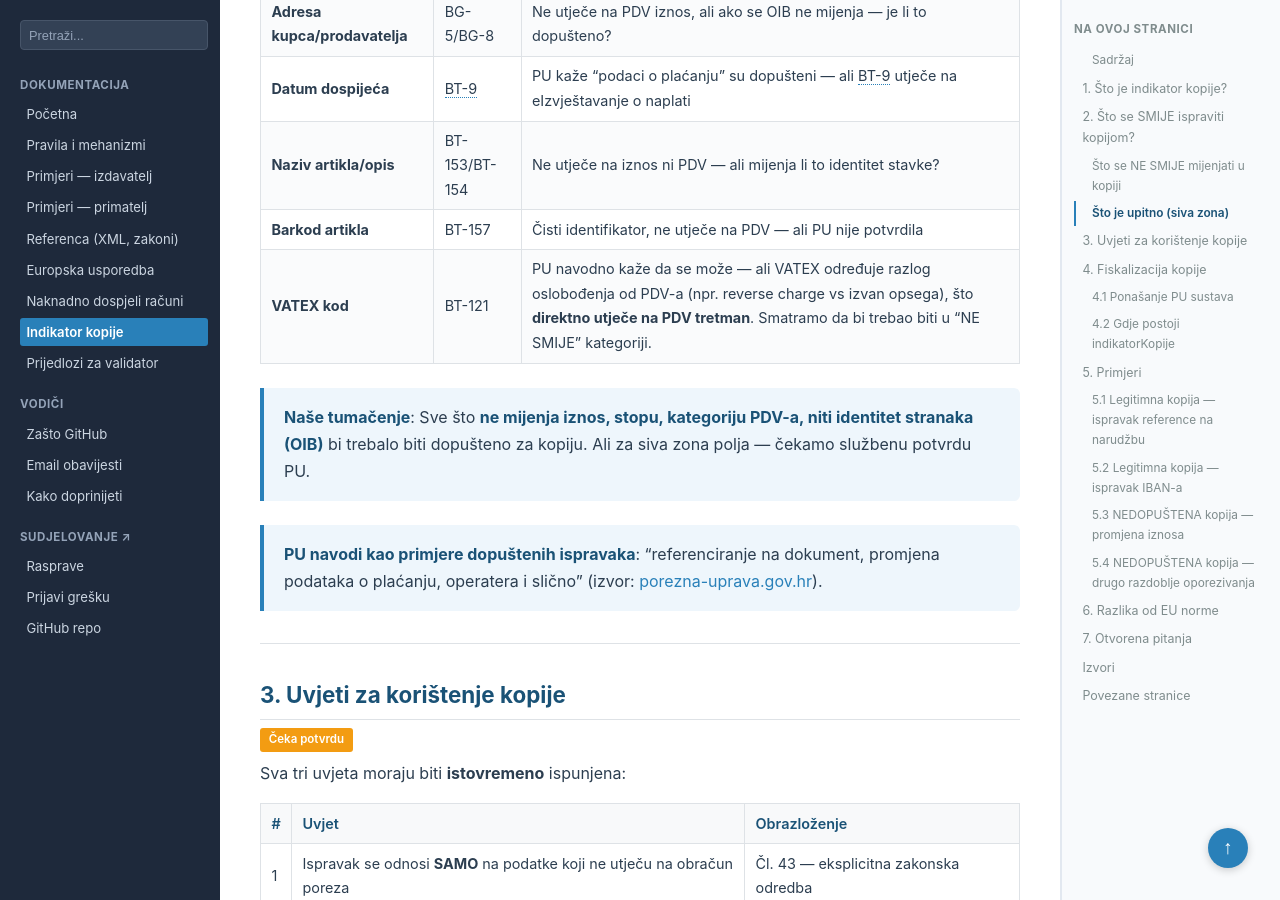
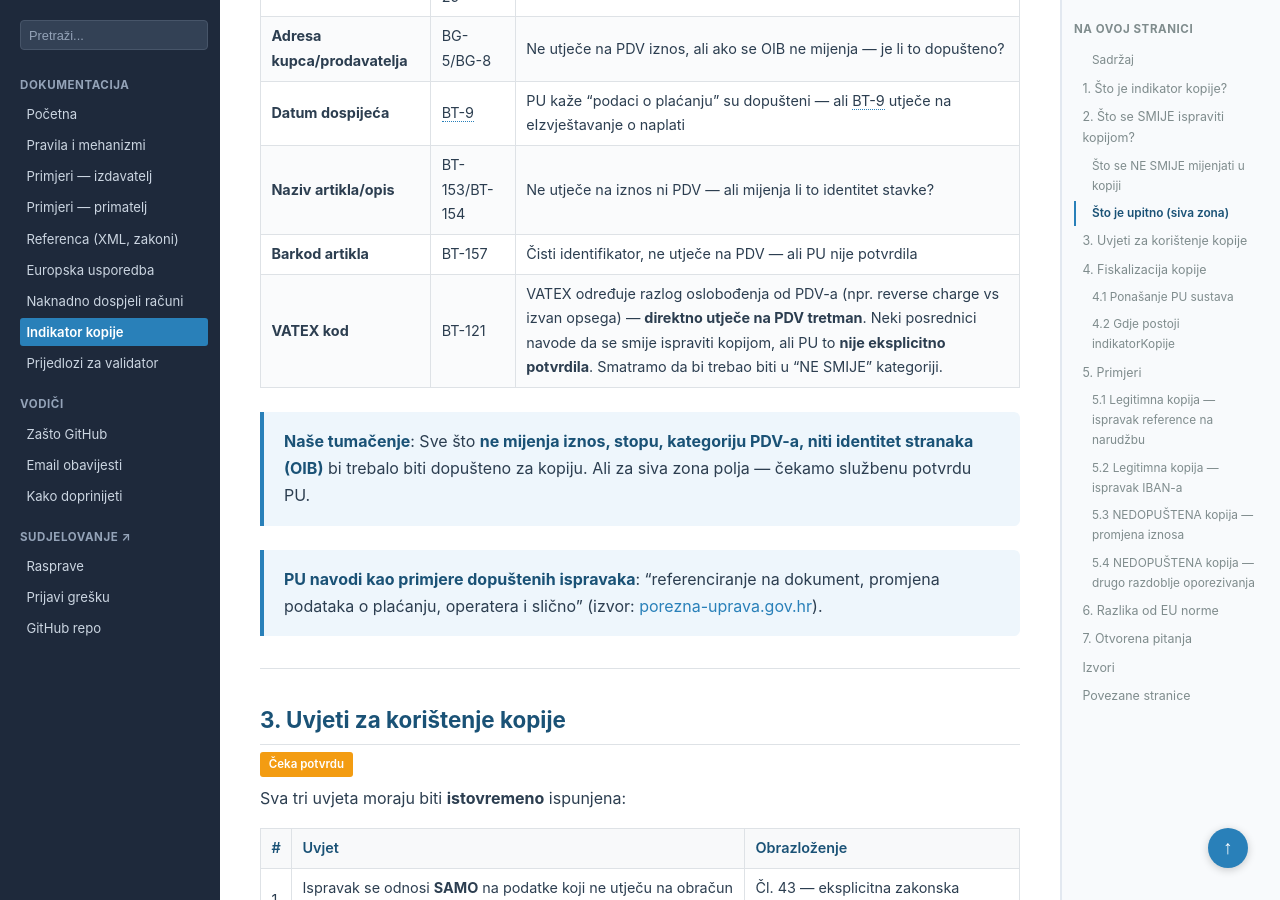
Before and after one commit to dageci/eracun-fiskalizacija-datumi, a Jekyll site: the page built from docs/indikator-kopije.md, in a window 1280 px wide and 900 px high, scrolled down 3585 px. Built offline with Jekyll 4.4.1, drawn with Linux system fonts in a browser that asks for light colours.

Commit message:
VATEX: maknuta kriva tvrdnja da PU kaže da se smije — PU to nije potvrdila

```diff
--- a/docs/indikator-kopije.md
+++ b/docs/indikator-kopije.md
@@ -87,7 +87,7 @@
 | **Datum dospijeća** | BT-9 | PU kaže "podaci o plaćanju" su dopušteni — ali BT-9 utječe na eIzvještavanje o naplati |
 | **Naziv artikla/opis** | BT-153/BT-154 | Ne utječe na iznos ni PDV — ali mijenja li to identitet stavke? |
 | **Barkod artikla** | BT-157 | Čisti identifikator, ne utječe na PDV — ali PU nije potvrdila |
-| **VATEX kod** | BT-121 | PU navodno kaže da se može — ali VATEX određuje razlog oslobođenja od PDV-a (npr. reverse charge vs izvan opsega), što **direktno utječe na PDV tretman**. Smatramo da bi trebao biti u "NE SMIJE" kategoriji. |
+| **VATEX kod** | BT-121 | VATEX određuje razlog oslobođenja od PDV-a (npr. reverse charge vs izvan opsega) — **direktno utječe na PDV tretman**. Neki posrednici navode da se smije ispraviti kopijom, ali PU to **nije eksplicitno potvrdila**. Smatramo da bi trebao biti u "NE SMIJE" kategoriji. |
 
 > **Naše tumačenje**: Sve što **ne mijenja iznos, stopu, kategoriju PDV-a, niti identitet stranaka (OIB)** bi trebalo biti dopušteno za kopiju. Ali za siva zona polja — čekamo službenu potvrdu PU.
 
```
